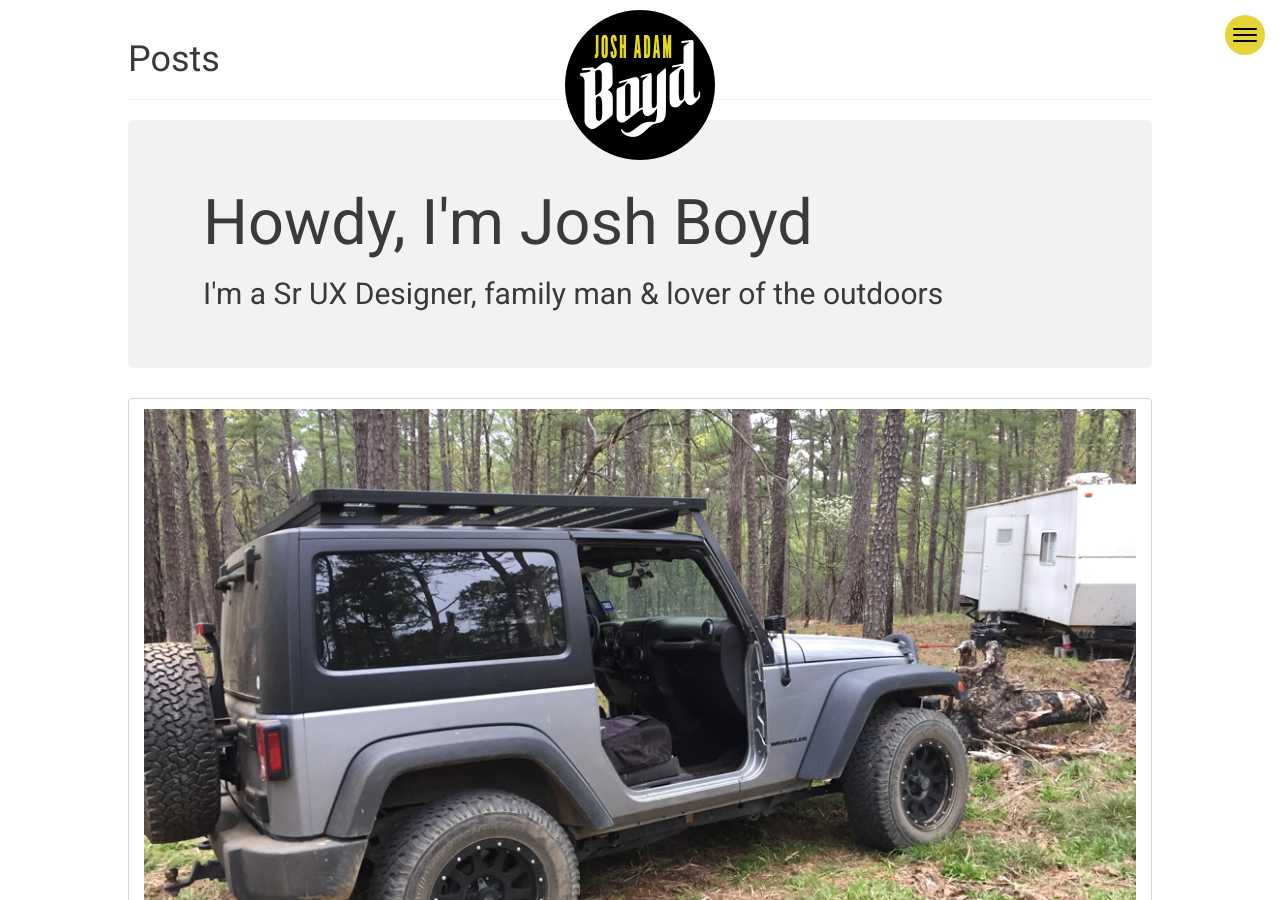
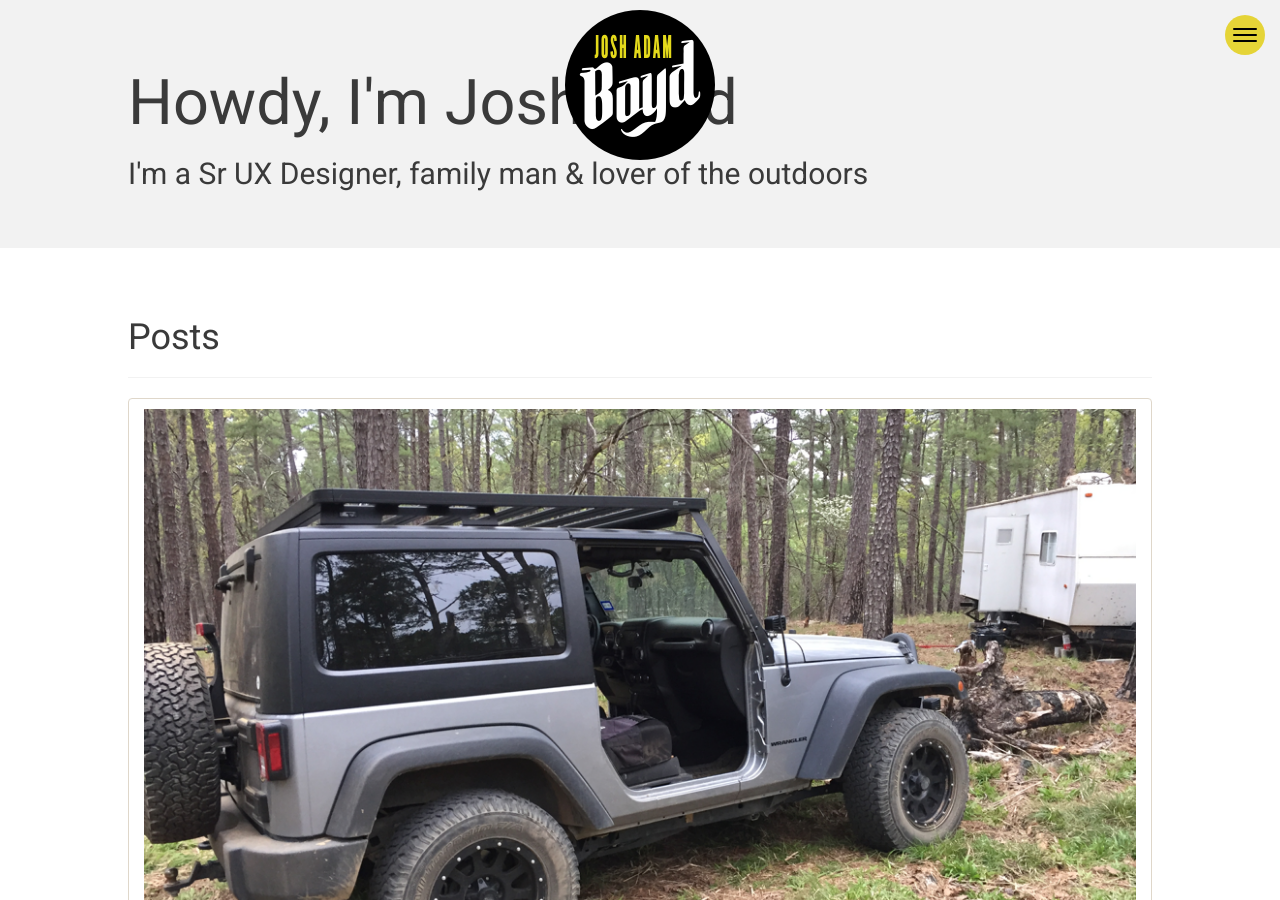
Before and after one commit to joshadamboyd/joshadamboyd.github.io, a Jekyll site: the page built from index.html, in a window 1280 px wide and 900 px high. Built offline with Jekyll 4.4.1, drawn with Linux system fonts in a browser that asks for light colours; the list of posts is cut into pages by our own code.

Commit message:
Home jumbotron span width

```diff
--- a/_layouts/default.html
+++ b/_layouts/default.html
@@ -7,6 +7,16 @@
       {% include iealert.html %}
 
       {% include header.html %}
+
+      {% if page.type == "list" %}
+      <div class="jumbotron">
+        <div class="container">
+          <h1>Howdy, I'm Josh Boyd</h1>
+
+          <h2>I'm a Sr UX Designer, family man <span class="amp">&amp;</span> lover of the outdoors</h2>
+        </div>
+      </div>
+      {% endif %}
 
       <div id="content" class="container">
         {{ content }}
--- a/index.html
+++ b/index.html
@@ -1,17 +1,10 @@
 ---
 layout: default
+type: list
 ---
 
 <div class="page-header">
   <h1>Posts</h1>
-</div>
-
-<div class="jumbotron">
-  <div class="container">
-    <h1>Howdy, I'm Josh Boyd</h1>
-
-    <h2>I'm a Sr UX Designer, family man <span class="amp">&amp;</span> lover of the outdoors</h2>
-  </div>
 </div>
 
 <div class="row">
```
